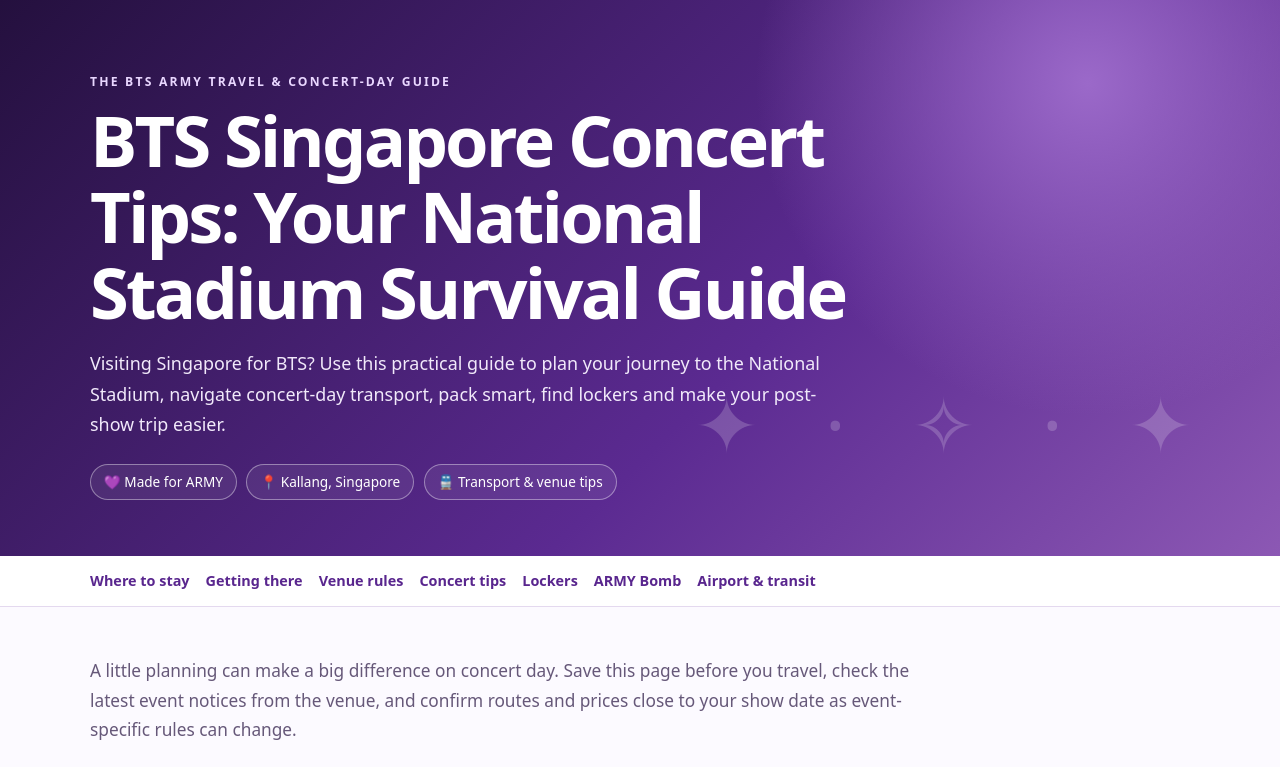
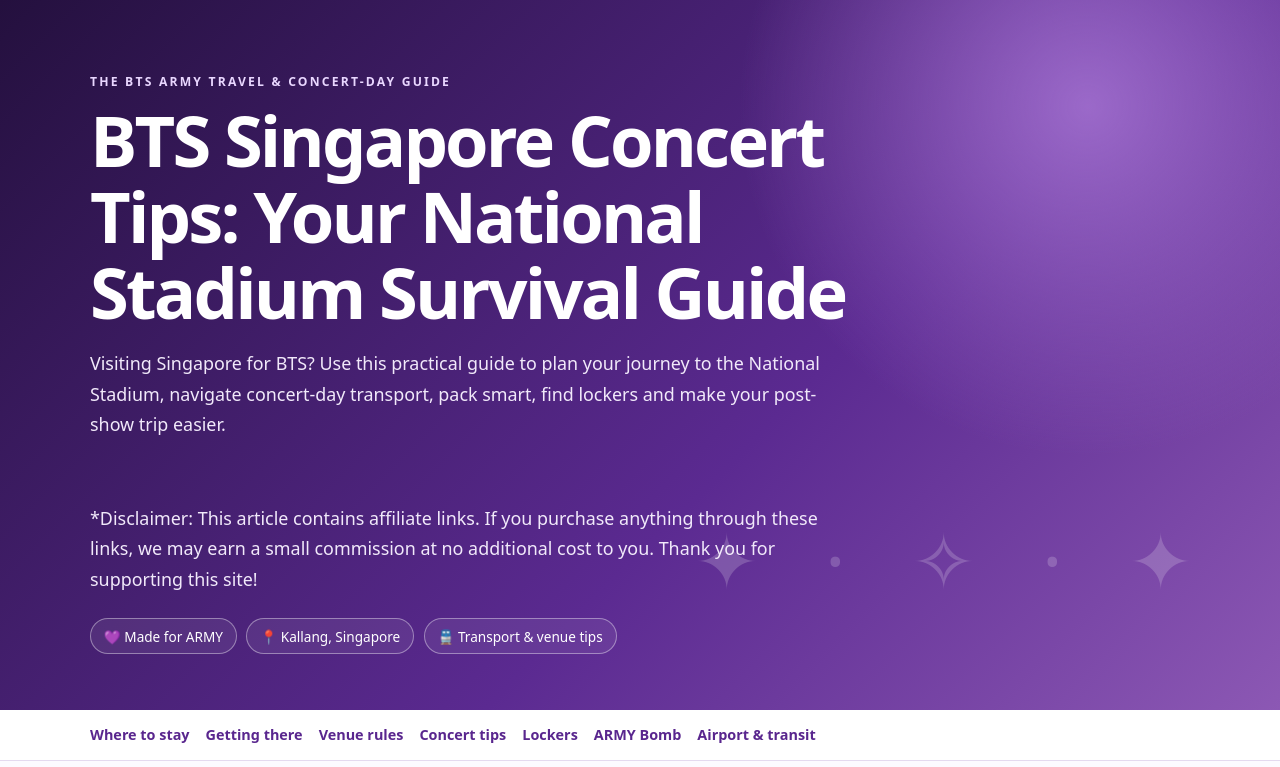
Before and after one commit to bonvoyage22/bonvoyage22.github.io, a plain HTML site: page bts-singapore-tips.html in a window 1280 px wide. Shown: the top 767 px of the page. Drawn offline with Linux system fonts and the light colour scheme.

Commit message:
Add affiliate link disclaimer to concert tips article
Added a disclaimer about affiliate links and potential commissions.

```diff
--- a/bts-singapore-tips.html
+++ b/bts-singapore-tips.html
@@ -69,6 +69,12 @@
     <div class="eyebrow">The BTS ARMY travel & concert-day guide</div>
     <h1>BTS Singapore Concert Tips: Your National Stadium Survival Guide</h1>
     <p>Visiting Singapore for BTS? Use this practical guide to plan your journey to the National Stadium, navigate concert-day transport, pack smart, find lockers and make your post-show trip easier.</p>
+<br>
+	<p>
+	*Disclaimer: This article contains affiliate links.
+	If you purchase anything through these links, we may earn a small commission at no additional cost to you.
+	Thank you for supporting this site!
+	</p>
     <div class="hero-pills"><span class="pill">💜 Made for ARMY</span><span class="pill">📍 Kallang, Singapore</span><span class="pill">🚆 Transport & venue tips</span></div>
   </div>
 </header>
```
